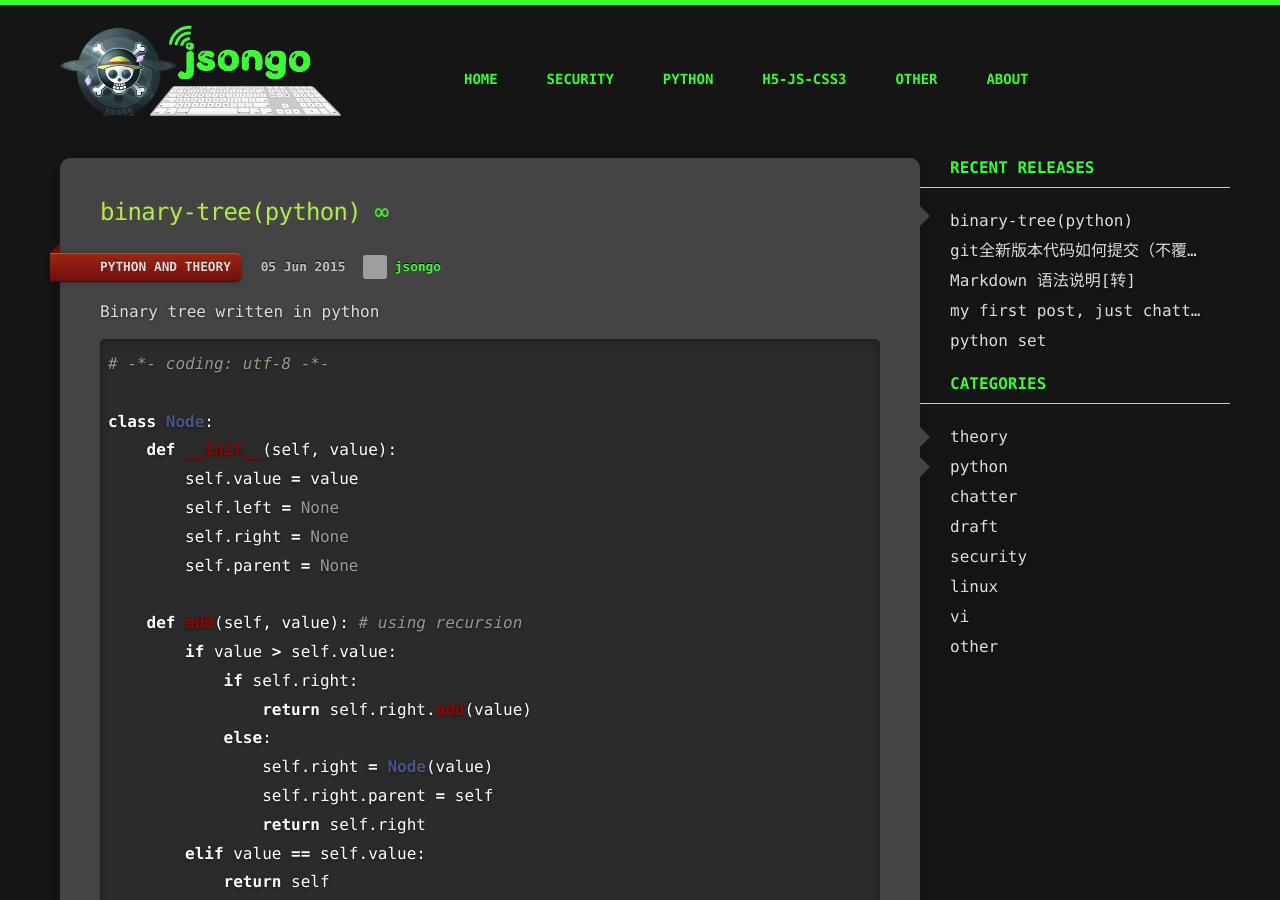
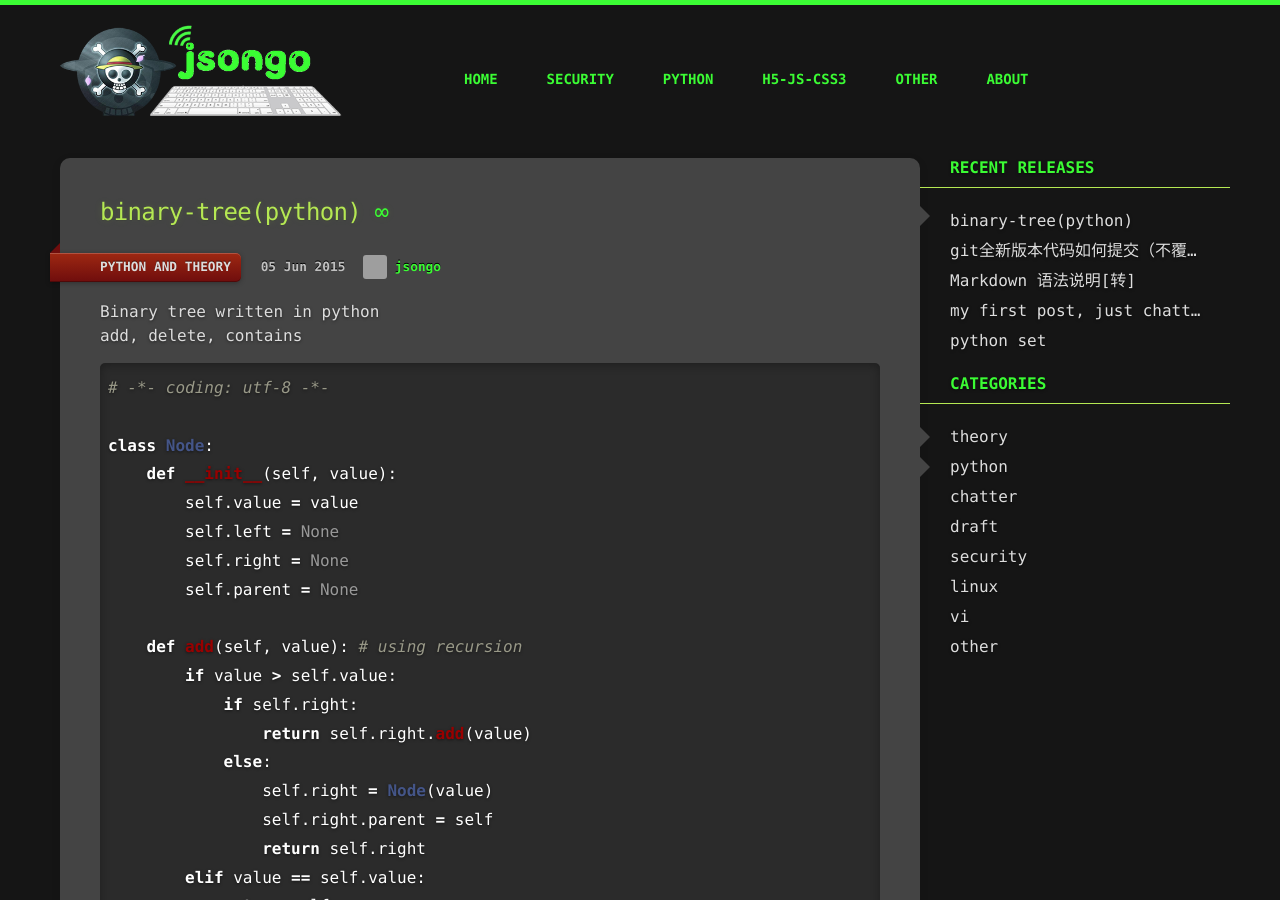
Before and after one commit to jsongo/jsongo.github.io, a Jekyll site: the page built from _posts/2015-06-05-binary-tree.markdown, in a window 1280 px wide and 900 px high. Built offline with Jekyll 4.4.1, drawn with Linux system fonts in a browser that asks for light colours; comment, search, counter and statistics services are not loaded; grey boxes are pictures that could not be loaded.

Commit message:
Update 2015-06-05-binary-tree.markdown

```diff
--- a/_posts/2015-06-05-binary-tree.markdown
+++ b/_posts/2015-06-05-binary-tree.markdown
@@ -10,6 +10,9 @@ tags: [python, masterpiece]
 comments: []
 ---
 Binary tree written in python
+add, delete, contains
+
+
 {% highlight python %}
 # -*- coding: utf-8 -*-
 
```
